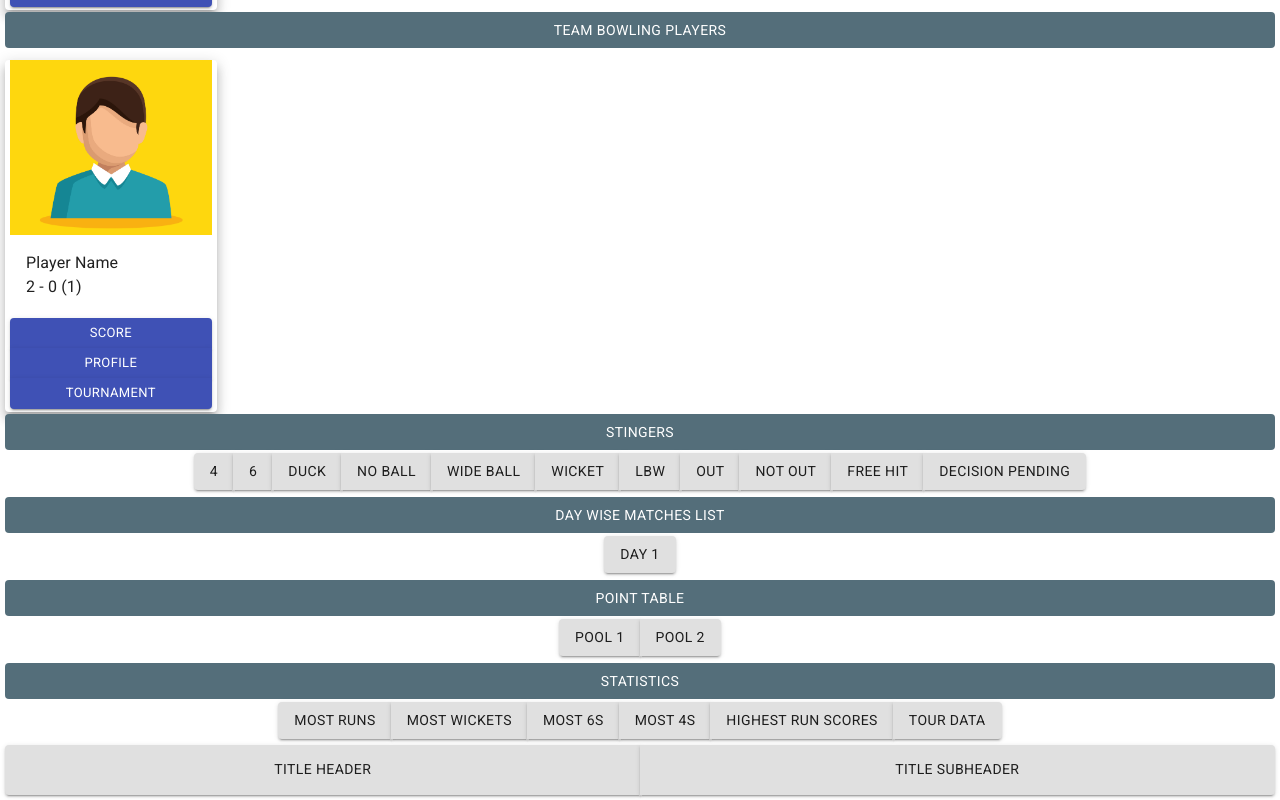
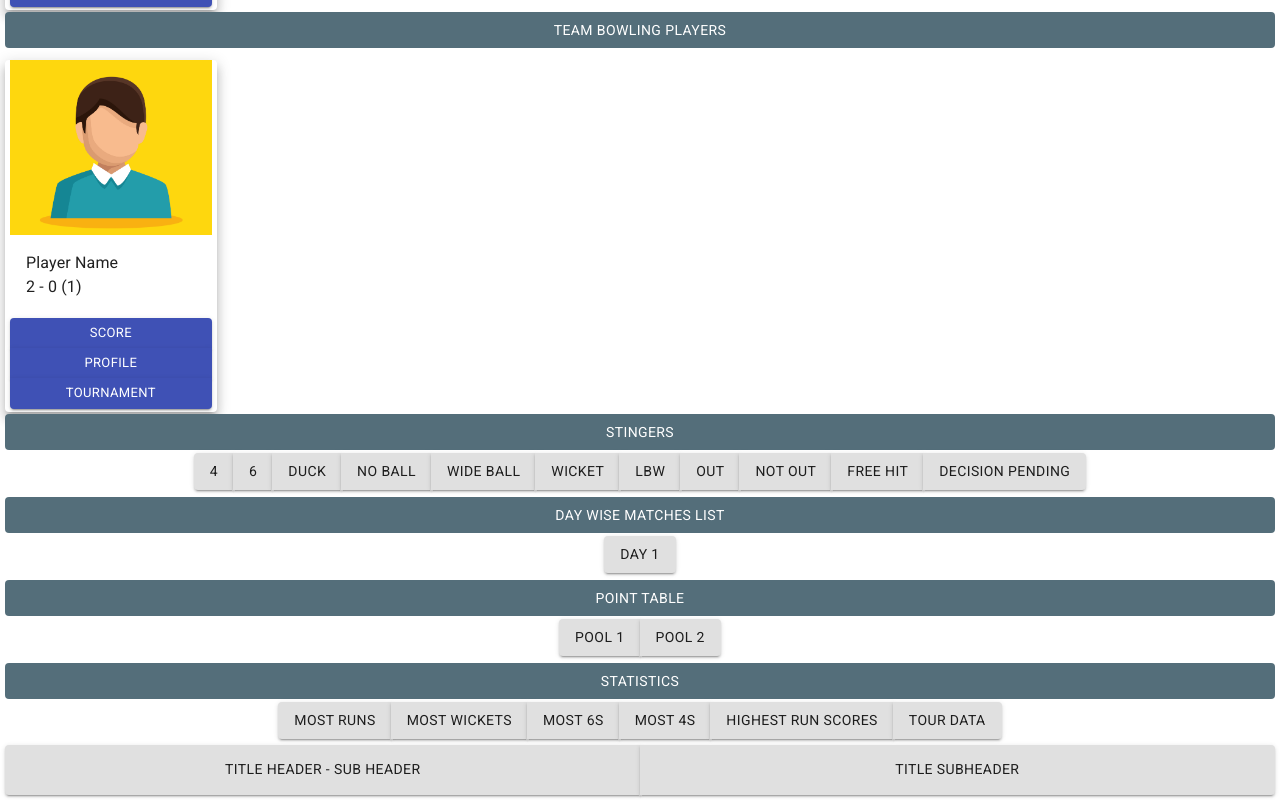
Before and after one commit to muhammadsemeer/cricket-score-demo, a React (Create React App) app in the folder client/: page /youtube-panel in a window 1280 px wide. Shown: the part 974-1774 px from the top of the page. Built offline with nearby package versions, Linux system fonts and the light colour scheme.

Commit message:
header button text changed

```diff
--- a/client/src/components/YoutubePanel/Stat.js
+++ b/client/src/components/YoutubePanel/Stat.js
@@ -22,7 +22,7 @@ export const Stat = () => {
         </ButtonGroup>
         <ButtonGroup className={classes.btnGrp}>
           <Button variant="contained" className={classes.fullWidthHeight50}>
-            Title Header
+            Title Header - Sub Header
           </Button>
           <Button variant="contained" className={classes.fullWidthHeight50}>
             Title SubHeader
```
